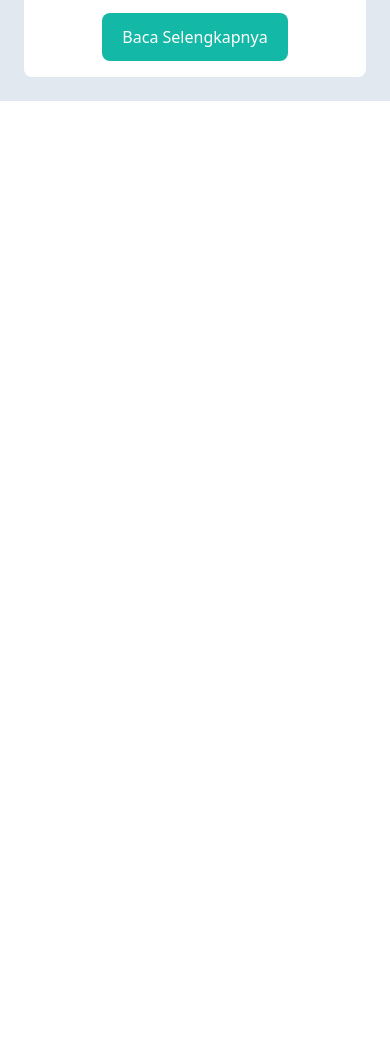
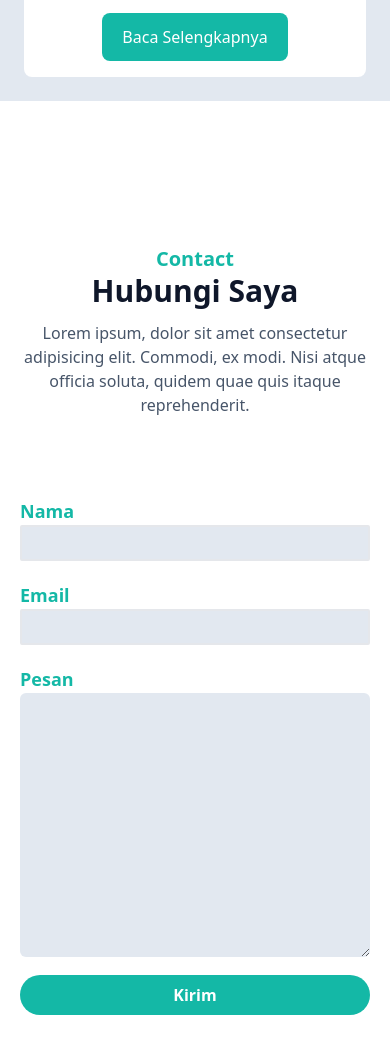
Before and after one commit to Raturu0/Portofolio_with_tailwind, a plain HTML site: page index.html in a window 390 px wide. Shown: the part 6157-7210 px from the top of the page. Before the commit the page ends 6258 px from the top, so only its background shows below. Drawn offline with Linux system fonts and the light colour scheme.

Commit message:
add contact section with responsive design

```diff
--- a/index.html
+++ b/index.html
@@ -537,10 +537,57 @@
               </div>
             </div>
           </div>
+        </div>
+      </div>
+    </section>
+    <!-- BLOG SECTION END -->
+
+    <!-- CONTACT SECTION -->
+    <section class=" px-5 pt-36 pb-20 w-full h-auto">
+      <div class="container w-full h-full  md:max-w-2xl mx-auto">
+        <!-- teks -->
+        <div class="">
+          <h4 class="text-center text-primary font-bold text-xl">Contact</h4>
+          <h1 class="font-bold text-dark text-center text-3xl pb-3">
+            Hubungi Saya
+          </h1>
+          <p class=" text-center text-slate-600">
+            Lorem ipsum, dolor sit amet consectetur adipisicing elit. Commodi,
+            ex modi. Nisi atque officia soluta, quidem quae quis itaque
+            reprehenderit.
+          </p>
+        </div>
+        <!-- input -->
+        <div class=" w-full h-auto pt-20">
+          <form action="">
+            <div class="mb-5 ">
+              <label for="nama" class="font-bold text-primary text-lg mb-3 ">Nama</label>
+              <br>
+              <input type="text" id="nama" class="w-full rounded-sm border-solid border-2 bg-slate-200 py-1 px-3 focus:outline-none focus:outline-primary focus:border2 focus:ring-primary focus:outline-2">
+            </div>
+
+            <div class="mb-5 ">
+              <label for="email" class="font-bold text-primary text-lg mb-3 ">Email</label>
+              <br>
+              <input type="email" id="email" class="w-full rounded-sm border-solid border-2 bg-slate-200 py-1 px-3 focus:outline-none focus:outline-primary focus:border2 focus:ring-primary focus:outline-2 ">
+            </div>
+
+            <div class="mb-3 ">
+              <label for="pesan" class="font-bold text-primary text-lg mb-3 ">Pesan</label>
+              <br>
+              <textarea name="" id="pesan" cols="30" rows="10" class="w-full rounded-md bg-slate-200 focus:outline-none focus:outline-primary focus:border2 focus:ring-primary focus:outline-2 p-3"></textarea>
+            </div>
+
+            <a href="">
+              <button class="bg-primary w-full py-2 rounded-full font-bold text-white hover:bg-teal-600">Kirim</button>
+            </a>
+
+
+          </form>
 
         </div>
       </div>
     </section>
-    <!-- BLOG SECTION END -->
+    <!-- CONTACT SECTION END -->
   </body>
 </html>
```
Also changed, not shown: dist/output.css.
